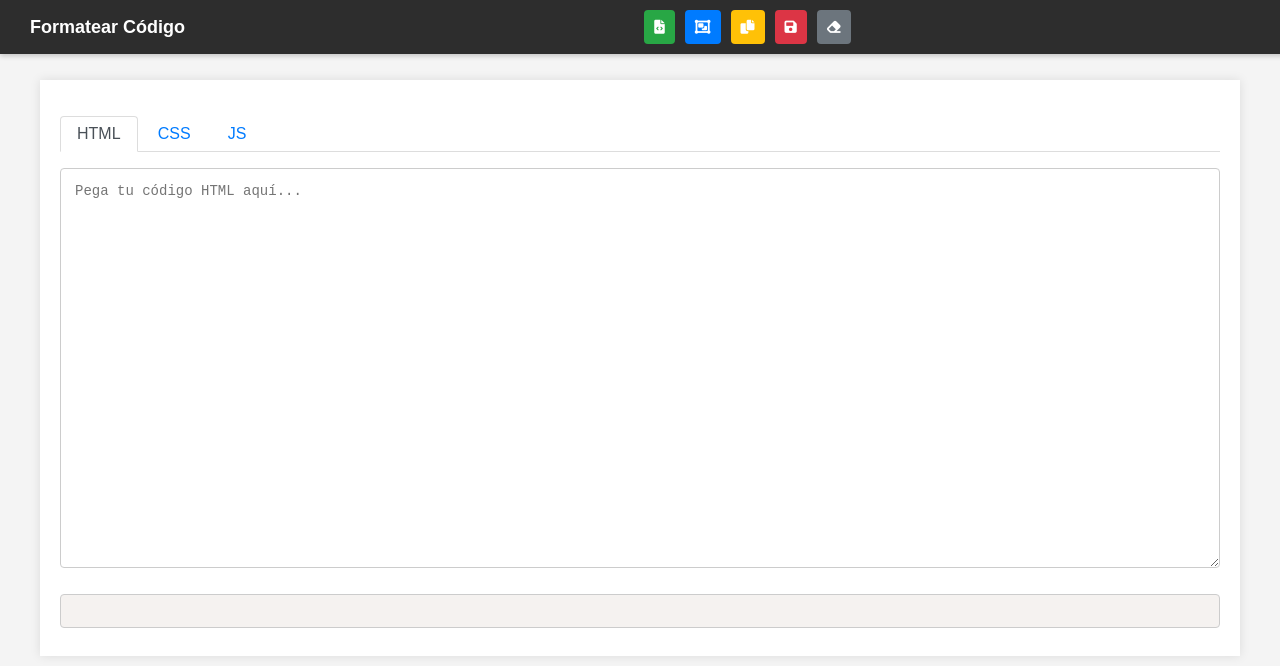
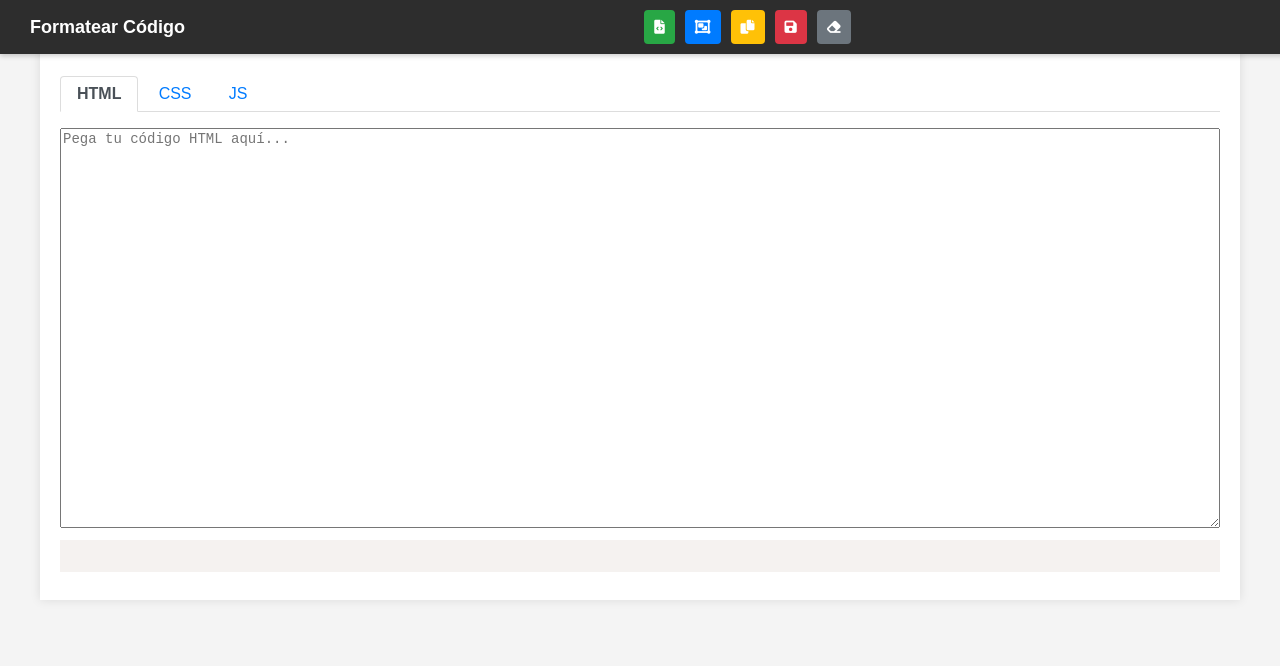
Before and after one commit to GiantFluctus/Beautify, a plain HTML site: page index.html in a window 1280 px wide. Drawn offline with nearby package versions, Linux system fonts and the light colour scheme.

Commit message:
Update style.css

```diff
--- a/css/style.css
+++ b/css/style.css
@@ -3,6 +3,10 @@ body {
 background-color: #f4f4f4;
 margin: 0;
 padding: 0;
+}
+
+.fa-code {
+color: red; /* Cambia el color del ícono a rojo */
 }
 
 /* Estilos para la botonera */
@@ -96,7 +100,7 @@ body {
 
 .container {
 max-width: 1200px;
-    margin: 80px auto 20px;
+margin: 40px auto 20px;
 background: #fff;
 padding: 20px;
 box-shadow: 0 0 10px rgba(0, 0, 0, 0.1);
@@ -138,6 +142,7 @@ body {
 color: #495057;
 background-color: #fff;
 border-color: #ddd #ddd #fff;
+font-weight:bold;
 }
 
 .tab-content {
@@ -151,18 +156,18 @@ body {
 
 .tab-content textarea {
 width: 100%;
-    min-height: 400px; /* Altura mínima ajustada */
+min-height: 400px; /* Altura mínima ajustada /
 padding: 1em;
 margin-bottom: 1em;
 border: 1px solid #ccc;
 border-radius: 4px;
-    resize: vertical; /* Permite redimensionar verticalmente */
+resize: vertical; / Permite redimensionar verticalmente */
 box-sizing: border-box;
 font-family: monospace;
 font-size: 14px;
 }
 
-/* Estilos para el área de salida */
+/* Estilos para el área de salida /
 .output {
 margin-top: 20px;
 padding: 10px;
@@ -172,6 +177,8 @@ body {
 white-space: pre-wrap;
 font-family: monospace;
 font-size: 14px;
+overflow: auto;
+min-height: 200px; / Altura mínima ajustada para la salida */
 }
 
 .message {
```
Lines whose indentation alone changed are shown as unchanged.
